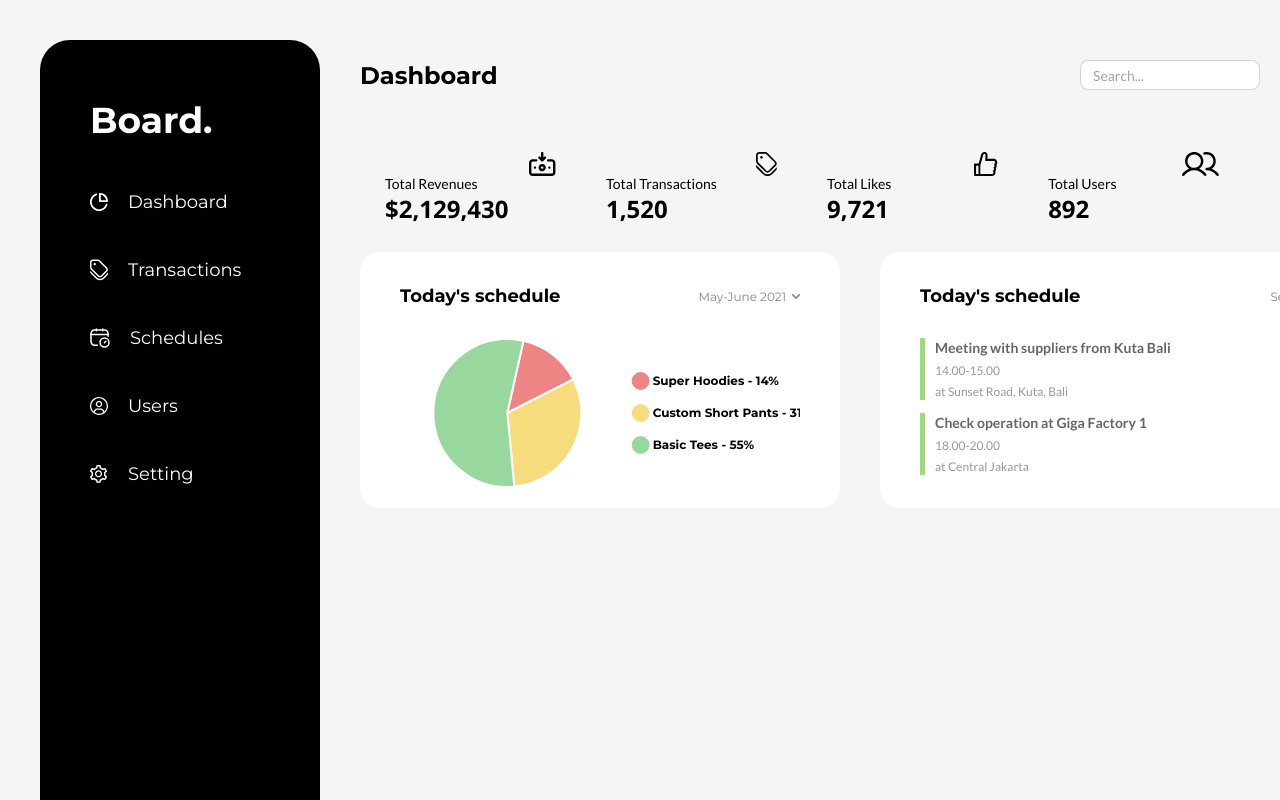
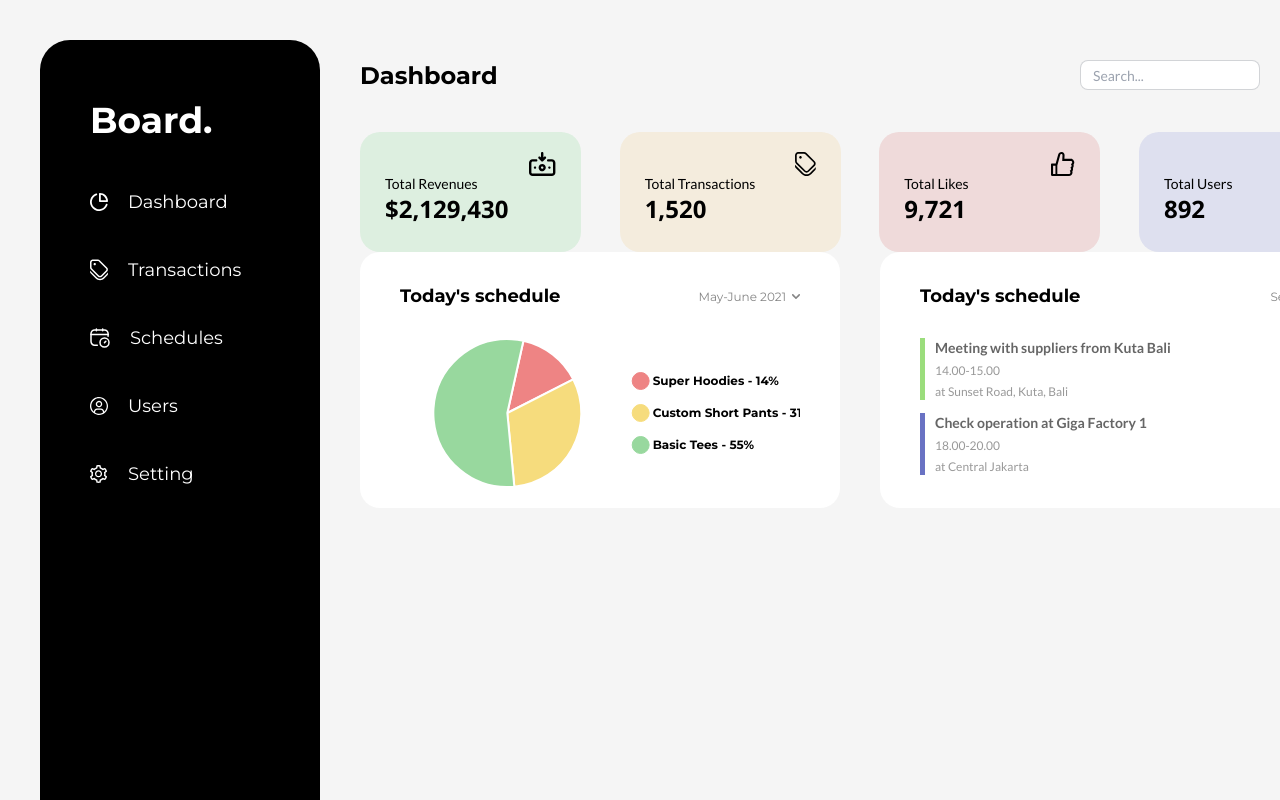
Before and after one commit to kenizaya/listed-dashboard, a React (Vite) app: page / in a window 1280 px wide. Shown: the top 800 px of the page. Built offline with nearby package versions, Linux system fonts and the light colour scheme.

Commit message:
Fix card background colors

```diff
--- a/src/components/ScheduleCard.tsx
+++ b/src/components/ScheduleCard.tsx
@@ -21,13 +21,13 @@ const ScheduleCard = () => {
         description='Meeting with suppliers from Kuta Bali'
         time='14.00-15.00'
         location='Sunset Road, Kuta, Bali'
-        color='#9BDD7C'
+        className='border-borderGreen'
       />
       <ScheduleItem
         description='Check operation at Giga Factory 1'
         time='18.00-20.00'
         location='Central Jakarta'
-        color='#9BDD7C'
+        className='border-borderBlue'
       />
     </div>
   )
@@ -38,14 +38,16 @@ const ScheduleItem = ({
   time,
   location,
   color,
+  className,
 }: {
   description: string
   time: string
   location: string
   color: string
+  className: string
 }) => {
   return (
-    <div className=' border-l-[5px] border-[#9BDD7C] mb-[13px]'>
+    <div className={`border-l-[5px] mb-[13px] ${className}`}>
       <div className='flex flex-col gap-[5px] pl-[10px]'>
         <h4 className='font-lato font-bold text-[#666666] text-sm'>
           {description}
--- a/src/components/TotalCard.tsx
+++ b/src/components/TotalCard.tsx
@@ -2,17 +2,15 @@ import React from 'react'
 
 interface TotalCardProps {
   icon: string
-  color: string
   text: string
   amount: string
+  className: string
 }
 
-const TotalCard = ({ icon, color, text, amount }: TotalCardProps) => {
-  const bgColor = `bg-${color}`
-
+const TotalCard = ({ icon, text, amount, className }: TotalCardProps) => {
   return (
     <div
-      className={`py-5 px-[25px] w-[221.05px] h-[120px] rounded-[20px] text-black ${bgColor}`}
+      className={`py-5 px-[25px] w-[221.05px] h-[120px] rounded-[20px] text-black ${className}`}
     >
       <div className='flex justify-end'>
         <img src={icon} alt='icon' />
--- a/src/pages/Dashboard.tsx
+++ b/src/pages/Dashboard.tsx
@@ -15,29 +15,29 @@ const Dashboard = () => {
       <Sidebar />
       <div className='mt-[60px]'>
         <Header />
-        <div className='flex'>
+        <div className='flex justify-between'>
           <TotalCard
             icon={revenue}
             text='Total Revenues'
-            color='revenueColor'
+            className='bg-revenueColor'
             amount='$2,129,430'
           />
           <TotalCard
             icon={transaction}
             text='Total Transactions'
-            color='transactionColor'
+            className='bg-transactionColor'
             amount='1,520'
           />
           <TotalCard
             icon={like}
             text='Total Likes'
-            color='likeColor'
+            className='bg-likeColor'
             amount='9,721'
           />
           <TotalCard
             icon={user}
             text='Total Users'
-            color='userColor'
+            className='bg-userColor'
             amount='892'
           />
         </div>
--- a/tailwind.config.js
+++ b/tailwind.config.js
@@ -8,11 +8,13 @@ export default {
         lato: ['Lato', 'sans-serif'],
         openSans: ['Open Sans', 'sans-serif'],
       },
-      backgroundColor: {
+      colors: {
         revenueColor: '#DDEFE0',
         transactionColor: '#F4ECDD',
         likeColor: '#EFDADA',
         userColor: '#DEE0EF',
+        borderBlue: '#6972C3',
+        borderGreen: '#9BDD7C',
       },
     },
   },
```
Also changed, not shown: src/assets/avatar.png (added).
